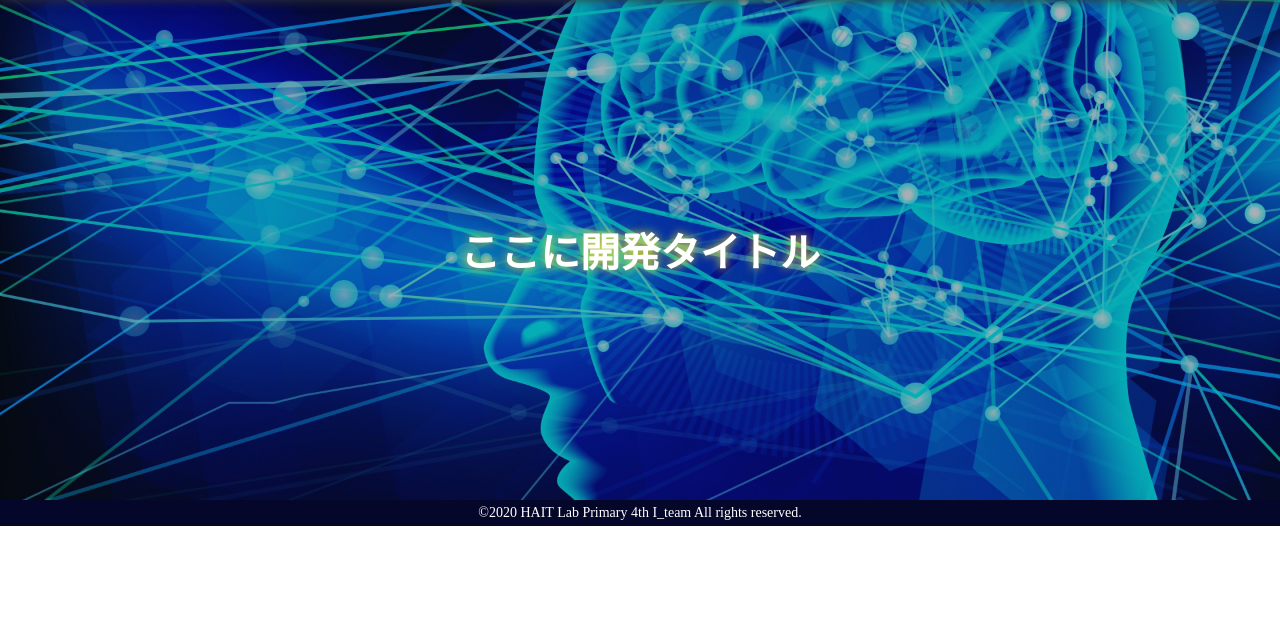
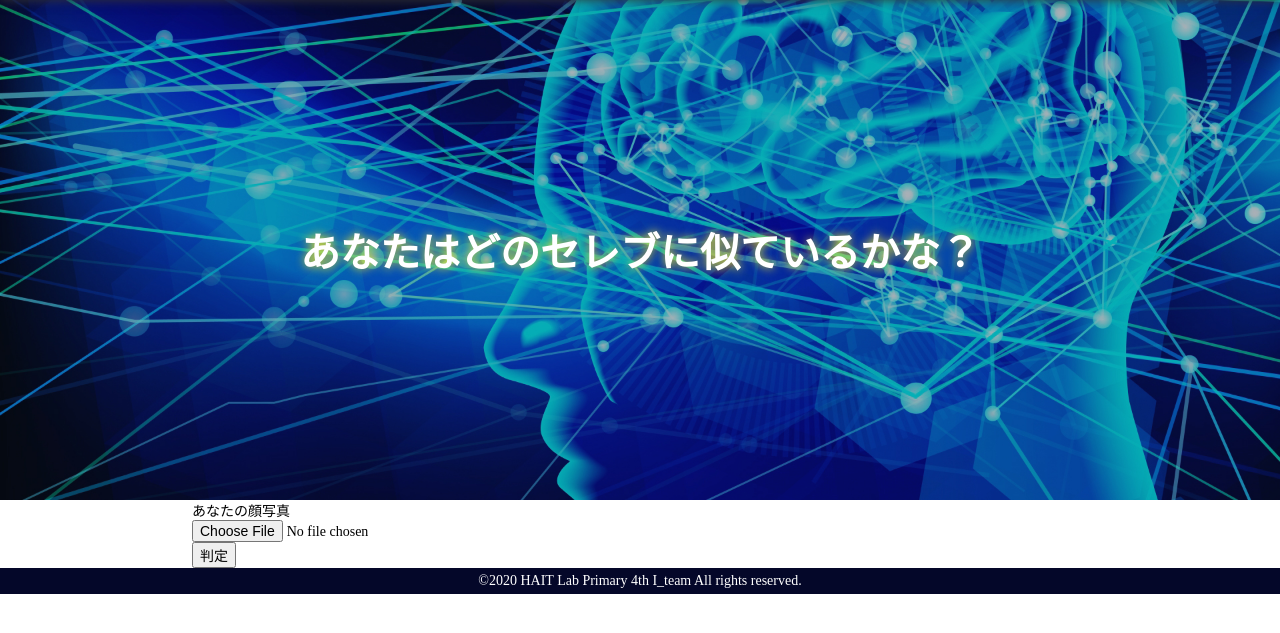
Before and after one commit to taketo-eng/HAITLab_i_team, a Flask app: page / in a window 1280 px wide. Shown: the part 50-683 px from the top of the page. Run offline with Flask 2, Linux system fonts and the light colour scheme.

Commit message:
ファイルアップロード用のフォームを追加

```diff
--- a/app/templates/index.html
+++ b/app/templates/index.html
@@ -20,11 +20,16 @@
     <main class="main">
 
         <div class="top">
-            <p class="title">ここに開発タイトル</p>
+            <p class="title">あなたはどのセレブに似ているかな？</p>
         </div>
 
         <div class="contents">
-
+            <form class="form">
+                {{form.upload.label(class_="form-label")}}<br>
+                {{form.upload(class_="fileForm")}}
+                <br>
+                {{form.submit(class_="btn")}}
+            </form>
         </div>
 
     </main>
```
